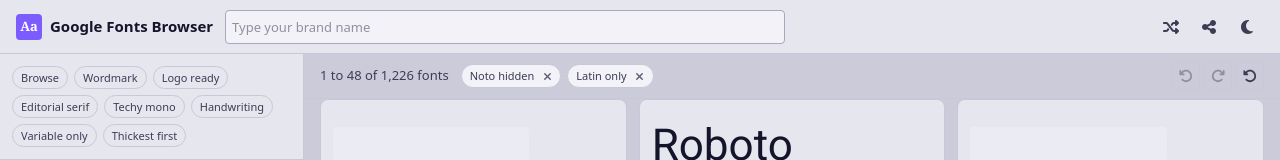
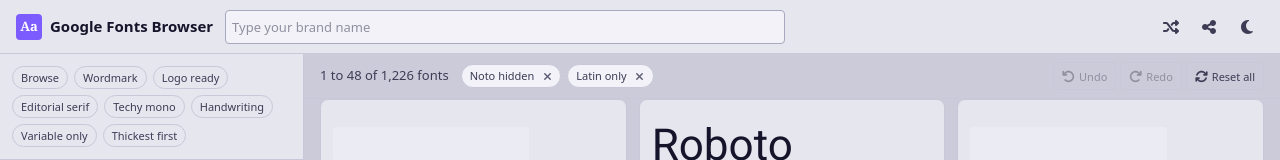
Before and after one commit to adamculpepper/googlefonts, a React (Vite) app: page / in a window 1280 px wide. Shown: the top 160 px of the page. Built offline with nearby package versions, Linux system fonts and the light colour scheme; a web font is replaced by a local one.

Commit message:
Results bar: labeled undo/redo/reset on desktop, icons on phones, distinct reset glyph

```diff
--- a/src/components/Icon.jsx
+++ b/src/components/Icon.jsx
@@ -21,7 +21,7 @@
   faMoon,
   faPen,
   faPlus,
-  faRotateLeft,
+  faArrowsRotate,
   faShareNodes,
   faShuffle,
   faSliders,
@@ -58,7 +58,7 @@
   pin: faThumbtack,
   plus: faPlus,
   redo: faArrowRotateRight,
-  reset: faRotateLeft,
+  reset: faArrowsRotate,
   search: faMagnifyingGlass,
   share: faShareNodes,
   shuffle: faShuffle,
--- a/src/components/ResultsBar/ResultsBar.css
+++ b/src/components/ResultsBar/ResultsBar.css
@@ -50,12 +50,14 @@
   display: inline-flex;
   align-items: center;
   justify-content: center;
-  width: 28px;
+  gap: var(--space-1);
   height: 28px;
+  padding: 0 var(--space-2);
   border: 1px solid var(--border-subtle);
   border-radius: var(--radius-sm);
   background: none;
   color: var(--text-secondary);
+  font-size: var(--font-size-xs);
   cursor: pointer;
 
   &:hover:not(:disabled) {
@@ -71,6 +73,18 @@
   &:focus-visible {
     outline: 2px solid var(--accent);
     outline-offset: 1px;
+  }
+}
+
+/* Icon-only on phones; the aria-label still names the action. */
+@media (max-width: 767.98px) {
+  .results-bar__action {
+    width: 28px;
+    padding: 0;
+  }
+
+  .results-bar__action-label {
+    display: none;
   }
 }
 
--- a/src/components/ResultsBar/ResultsBar.jsx
+++ b/src/components/ResultsBar/ResultsBar.jsx
@@ -108,35 +108,37 @@
           ))}
         </ul>
       )}
+      {/* Labeled on desktop, icon-only below the tablet breakpoint (the CSS
+          hides the label spans); aria-labels carry the name either way. */}
       <div className="results-bar__actions">
         <button
           type="button"
           className="results-bar__action"
           aria-label="Undo"
-          title="Undo"
           disabled={!canUndo}
           onClick={undo}
         >
-          <Icon name="undo" size={14} />
+          <Icon name="undo" size={13} />
+          <span className="results-bar__action-label">Undo</span>
         </button>
         <button
           type="button"
           className="results-bar__action"
           aria-label="Redo"
-          title="Redo"
           disabled={!canRedo}
           onClick={redo}
         >
-          <Icon name="redo" size={14} />
+          <Icon name="redo" size={13} />
+          <span className="results-bar__action-label">Redo</span>
         </button>
         <button
           type="button"
           className="results-bar__action"
           aria-label="Reset all controls and filters"
-          title="Reset all"
           onClick={reset}
         >
-          <Icon name="reset" size={14} />
+          <Icon name="reset" size={13} />
+          <span className="results-bar__action-label">Reset all</span>
         </button>
       </div>
     </div>
```
